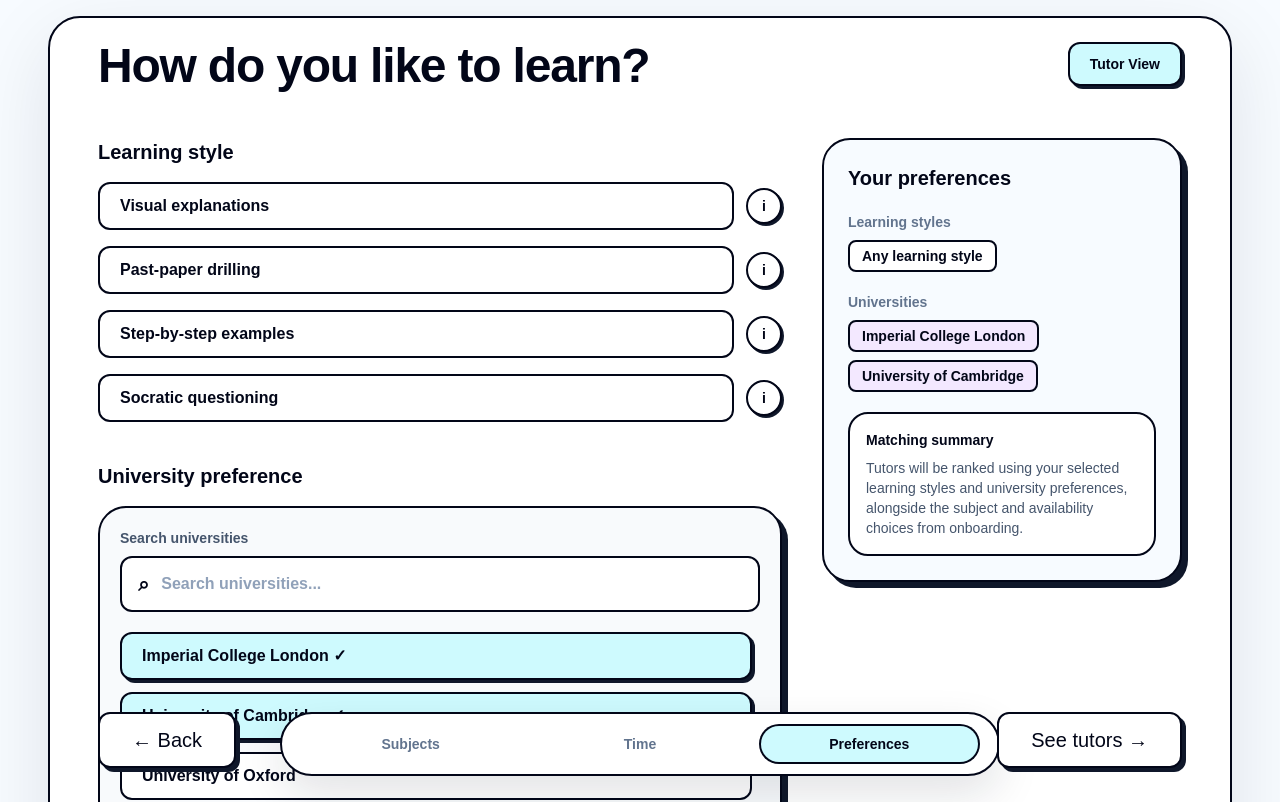
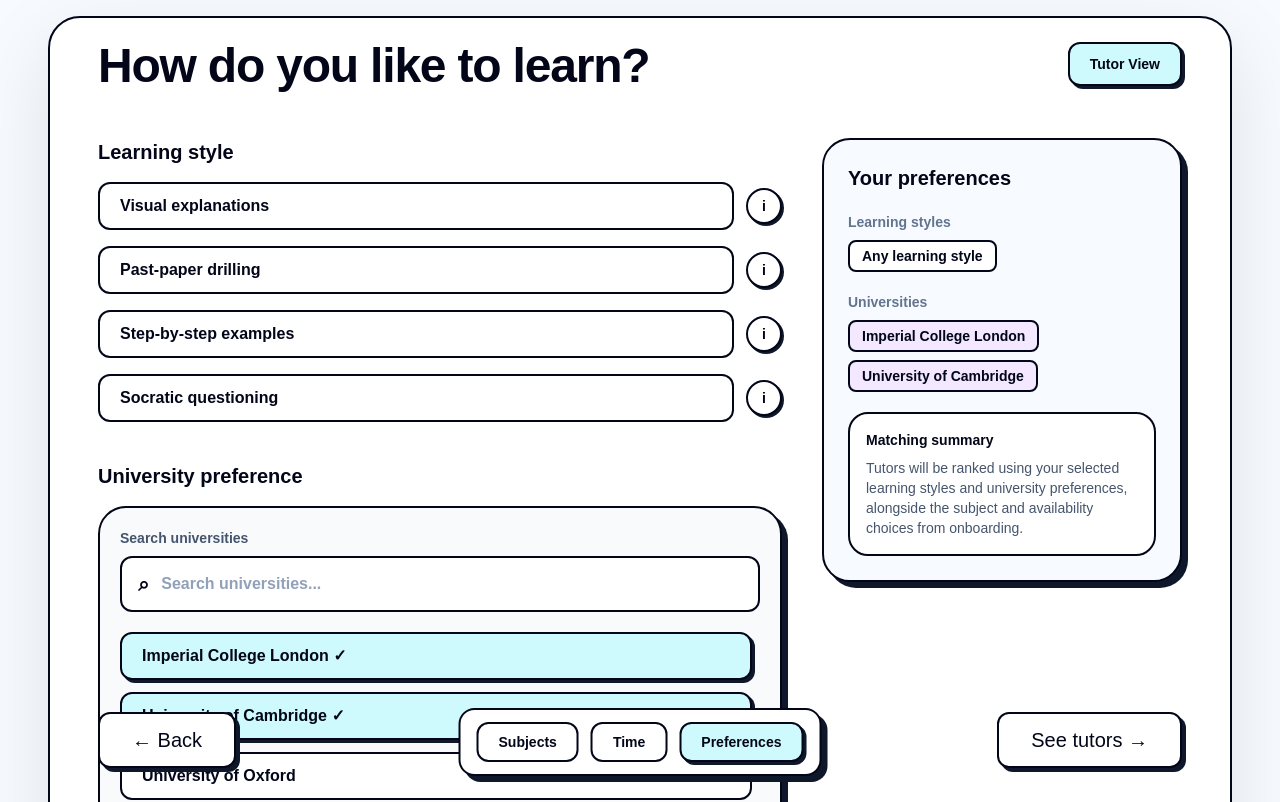
Before and after one commit to LogicGate-Admissions/tutoring-website, a Next.js app in the folder frontend/: page /preferences in a window 1280 px wide. Shown: the top 802 px of the page. Built offline with nearby package versions, Linux system fonts and the light colour scheme.

Commit message:
fix(onboarding step tabs): move between pages on onboarding [tus24]

```diff
--- a/frontend/src/app/tutors/page.tsx
+++ b/frontend/src/app/tutors/page.tsx
@@ -19,9 +19,9 @@ function toggleValue(values: string[], value: string) {
     : [...values, value];
 }
 
-function hasAnyMatch(values: string[], selectedValues: string[]) {
+function hasAllSelected(values: string[], selectedValues: string[]) {
   if (selectedValues.length === 0) return true;
-  return values.some((value) => selectedValues.includes(value));
+  return selectedValues.every((selectedValue) => values.includes(selectedValue));
 }
 
 export default function TutorsPage() {
@@ -41,9 +41,9 @@ export default function TutorsPage() {
 
   const filteredTutors = useMemo(() => {
     const matches = tutors.filter((tutor) => {
-      const matchesSubject = hasAnyMatch(tutor.subjects, selectedSubjects);
-      const matchesLevel = hasAnyMatch(tutor.levels, selectedLevels);
-      const matchesStyle = hasAnyMatch(tutor.learningStyles, selectedStyles);
+      const matchesSubject = hasAllSelected(tutor.subjects, selectedSubjects);
+      const matchesLevel = hasAllSelected(tutor.levels, selectedLevels);
+      const matchesStyle = hasAllSelected(tutor.learningStyles, selectedStyles);
       const matchesUniversity =
         selectedUniversities.length === 0 ||
         selectedUniversities.includes(tutor.university);
@@ -160,7 +160,7 @@ export default function TutorsPage() {
             </p>
 
             <h1 className="mt-2 max-w-3xl text-4xl font-semibold tracking-tight sm:text-5xl">
-              Tutors matched to your subjects, level, style and budget.
+              Matched tutors.
             </h1>
           </div>
 
@@ -176,7 +176,7 @@ export default function TutorsPage() {
               href="/preferences"
               className="rounded-xl border-2 border-slate-950 bg-white px-5 py-2.5 text-sm font-semibold shadow-[3px_3px_0_#0f172a] transition hover:bg-slate-50"
             >
-              Change preferences
+              Edit Onboarding
             </Link>
           </div>
         </header>
@@ -246,7 +246,7 @@ export default function TutorsPage() {
               </div>
 
               {selectedTutor && (
-                <aside className="h-fit rounded-[1.75rem] border-2 border-slate-950 bg-[#f7fbff] p-6 shadow-[6px_6px_0_#0f172a]">
+                <aside className="sticky top-4 h-fit max-h-[calc(100vh-2rem)] overflow-auto rounded-[1.75rem] border-2 border-slate-950 bg-[#f7fbff] p-6 shadow-[6px_6px_0_#0f172a]">
                   <h2 className="text-2xl font-bold">{selectedTutor.name}</h2>
 
                   <p className="mt-2 text-sm font-bold text-slate-500">
@@ -419,20 +419,13 @@ export default function TutorsPage() {
           </section>
         </div>
 
-        <div className="sticky bottom-4 z-30 mt-14 flex justify-between pb-4">
+        <div className="sticky bottom-4 z-30 mt-14 flex justify-start pb-4">
           <Link
             href="/preferences"
             className="rounded-xl border-2 border-slate-950 bg-white px-8 py-3 text-xl font-medium shadow-[4px_4px_0_#0f172a] transition hover:bg-slate-50"
           >
             ← Back
           </Link>
-
-          <button
-            type="button"
-            className="rounded-xl border-2 border-slate-950 bg-white px-8 py-3 text-xl font-medium shadow-[4px_4px_0_#0f172a] transition hover:bg-slate-50"
-          >
-            Finish
-          </button>
         </div>
       </section>
     </main>
--- a/frontend/src/components/onboarding/StepTabs.tsx
+++ b/frontend/src/components/onboarding/StepTabs.tsx
@@ -1,35 +1,35 @@
 import Link from 'next/link';
 
-type Step = 'subjects' | 'time' | 'preferences';
-
 type StepTabsProps = {
-  activeStep?: Step;
+  activeStep: 'subjects' | 'time' | 'preferences';
 };
 
-const steps: { id: Step; label: string; href: string }[] = [
+const steps = [
   { id: 'subjects', label: 'Subjects', href: '/' },
   { id: 'time', label: 'Time', href: '/time' },
   { id: 'preferences', label: 'Preferences', href: '/preferences' },
-];
+] as const;
 
-export default function StepTabs({ activeStep = 'subjects' }: StepTabsProps) {
+export default function StepTabs({ activeStep }: StepTabsProps) {
   return (
-    <nav className="fixed bottom-6 left-1/2 z-20 w-[min(720px,calc(100%-32px))] -translate-x-1/2 rounded-[2rem] border-2 border-slate-950 bg-white px-5 py-3 shadow-[0_18px_45px_rgba(15,23,42,0.12)]">
-      <div className="grid grid-cols-3 gap-3 text-center text-sm font-semibold text-slate-950">
-        {steps.map((step) => (
+    <nav className="fixed bottom-6 left-1/2 z-40 flex -translate-x-1/2 gap-3 rounded-2xl border-2 border-slate-950 bg-white px-4 py-3 shadow-[6px_6px_0_#0f172a]">
+      {steps.map((step) => {
+        const active = step.id === activeStep;
+
+        return (
           <Link
             key={step.id}
             href={step.href}
-            className={`rounded-full px-4 py-2 transition ${
-              activeStep === step.id
-                ? 'bg-cyan-100 ring-2 ring-slate-950'
-                : 'text-slate-500 hover:bg-slate-50'
+            className={`rounded-xl border-2 border-slate-950 px-5 py-2 text-sm font-bold transition ${
+              active
+                ? 'bg-cyan-100 shadow-[3px_3px_0_#0f172a]'
+                : 'bg-white hover:bg-slate-50'
             }`}
           >
             {step.label}
           </Link>
-        ))}
-      </div>
+        );
+      })}
     </nav>
   );
 }
```
